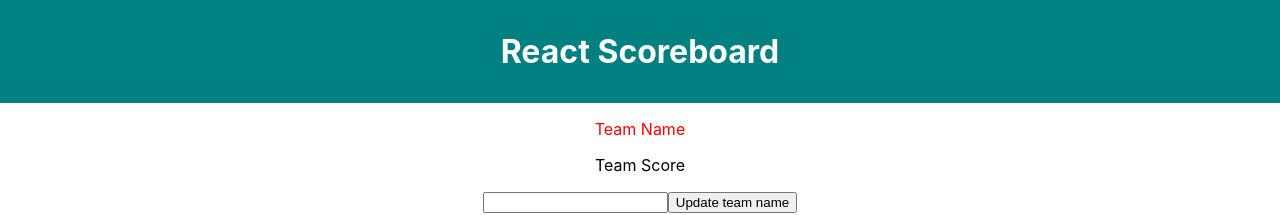
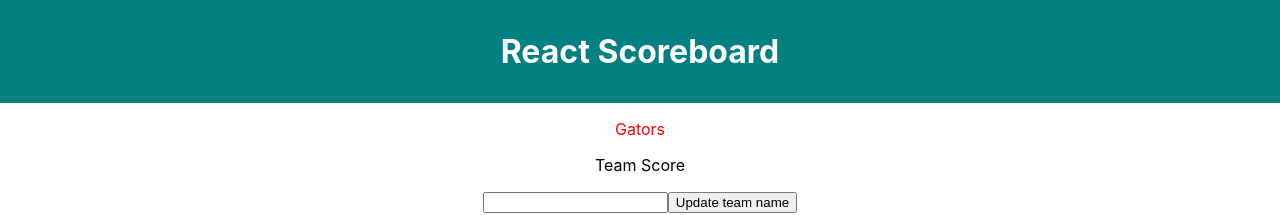
Before and after one commit to DylanAttal/react-scoreboard-4, a React (Create React App) app: page / in a window 1280 px wide. Shown: the top 215 px of the page. Built offline with nearby package versions, Linux system fonts and the light colour scheme.

Commit message:
can update team name with hooks!

```diff
--- a/src/Team.js
+++ b/src/Team.js
@@ -1,13 +1,25 @@
-import React from 'react'
+import React, { useState } from 'react'
 import styles from './Team.module.css'
 
 export const Team = (props) => {
+  const [teamName, setTeamName] = useState('Gators')
+
+  let newTeamName = ''
+
+  const handleTeamNameInput = (event) => {
+    newTeamName = event.target.value
+  }
+
+  const handleTeamNameClick = () => {
+    setTeamName(newTeamName)
+  }
+
   return (
     <div>
-      <p className={styles.teamName}>Team Name</p>
+      <p className={styles.teamName}>{teamName}</p>
       <p>Team Score</p>
-      <input />
-      <button>Update team name</button>
+      <input onChange={handleTeamNameInput} />
+      <button onClick={handleTeamNameClick}>Update team name</button>
       <div className={styles.pointButtons}>
         <button>Subtract one</button>
         <button>Add one</button>
```
